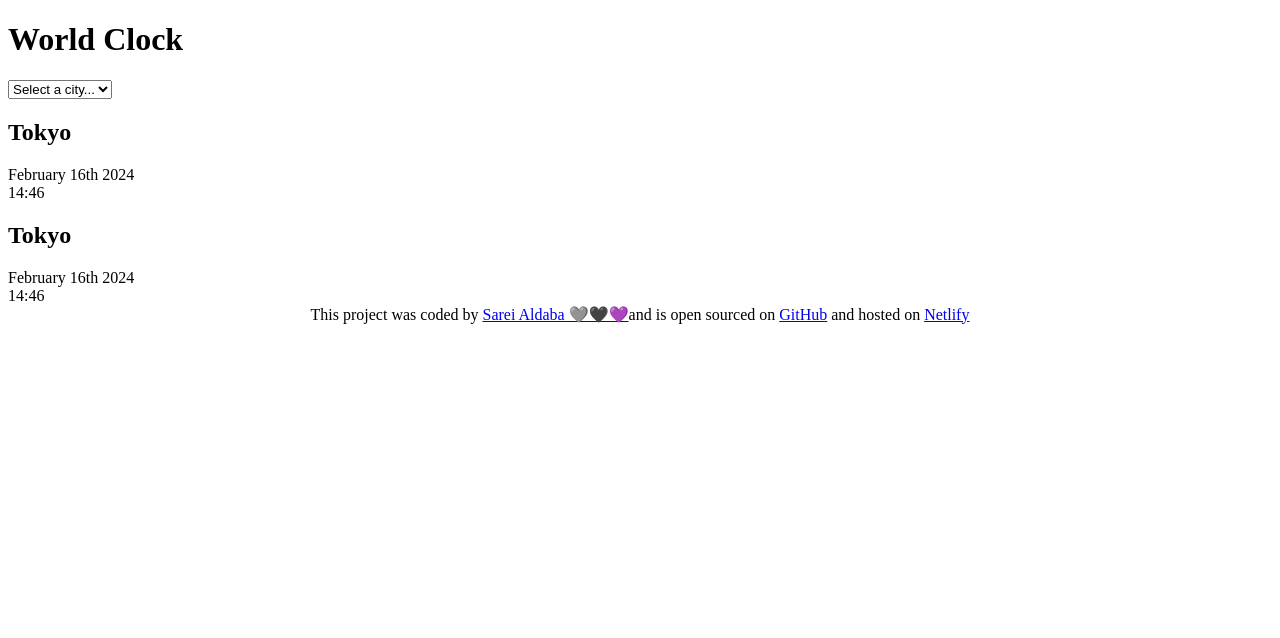
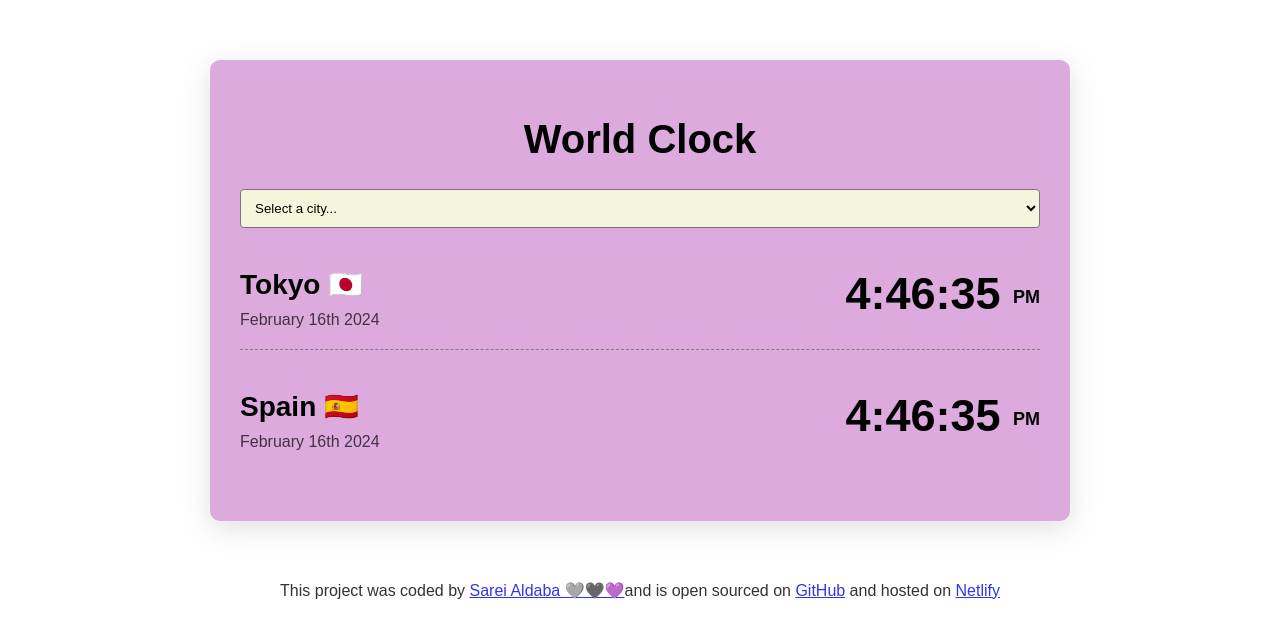
Before and after one commit to Saldaba95/world-clock, a plain HTML site: page index.html in a window 1280 px wide. Drawn offline with Linux system fonts and the light colour scheme; a web font is replaced by a local one.

Commit message:
index/css
added a font to the head of doc
gave the app more style to get it to look more put together

```diff
--- a/index.html
+++ b/index.html
@@ -3,11 +3,17 @@
   <head>
     <meta charset="UTF-8" />
     <meta name="viewport" content="width=device-width, initial-scale=1.0" />
+    <link rel="preconnect" href="https://fonts.googleapis.com" />
+    <link rel="preconnect" href="https://fonts.gstatic.com" crossorigin />
+    <link
+      href="https://fonts.googleapis.com/css2?family=Protest+Revolution&display=swap"
+      rel="stylesheet"
+    />
     <link rel="stylesheet" href="src/style.css" />
     <title>World Clock</title>
   </head>
   <body>
-    <div>
+    <div class="container">
       <h1>World Clock</h1>
       <select>
         <option value="">Select a city...</option>
@@ -17,14 +23,22 @@
       </select>
 
       <div class="city">
-        <h2>Tokyo</h2>
-        <div class="date">February 16th 2024</div>
-        <div class="time">14:46</div>
+        <div>
+          <h2>Tokyo 🇯🇵</h2>
+          <div class="date">February 16th 2024</div>
+        </div>
+        <div>
+          <div class="time">4:46:35 <small>PM</small></div>
+        </div>
       </div>
       <div class="city">
-        <h2>Tokyo</h2>
-        <div class="date">February 16th 2024</div>
-        <div class="time">14:46</div>
+        <div>
+          <h2>Spain 🇪🇸</h2>
+          <div class="date">February 16th 2024</div>
+        </div>
+        <div>
+          <div class="time">4:46:35 <small>PM</small></div>
+        </div>
       </div>
     </div>
 
--- a/src/style.css
+++ b/src/style.css
@@ -1,3 +1,55 @@
+body {
+  font-family: "Protest Revolution", sans-serif;
+  font-weight: 400;
+  font-style: normal;
+}
+
+.container {
+  max-width: 800px;
+  margin: 60px auto;
+  background: #dad;
+  padding: 30px;
+  box-shadow: rgba(100, 100, 111, 0.2) 0px 7px 29px 0px;
+  border-radius: 10px;
+}
+.city {
+  display: flex;
+  margin: 20px 0;
+  justify-content: space-between;
+  padding: 20px 0;
+  border-bottom: 1px dashed gray;
+}
+.city:last-child {
+  border: none;
+}
+h2 {
+  margin: 0 0 10px;
+  font-size: 28px;
+}
+.date {
+  opacity: 0.7;
+}
+.time {
+  font-size: 45px;
+  font-weight: bold;
+}
+.time small {
+  font-size: 18px;
+  vertical-align: middle;
+  line-height: 35px;
+}
+select {
+  background-color: beige;
+  display: block;
+  width: 100%;
+  border-radius: 4px;
+  padding: 10px;
+}
+h1 {
+  font-size: 40px;
+  text-align: center;
+}
 footer {
   text-align: center;
+  opacity: 0.8;
 }
```
